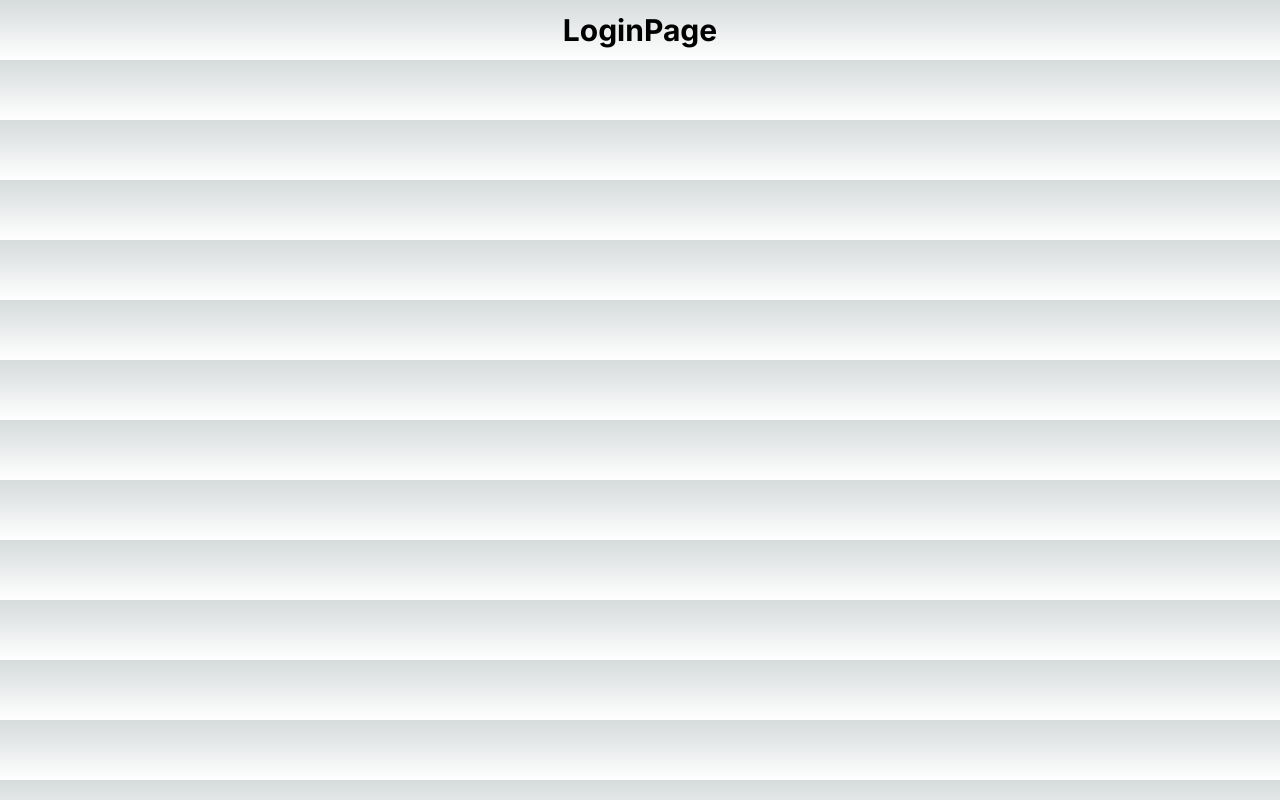
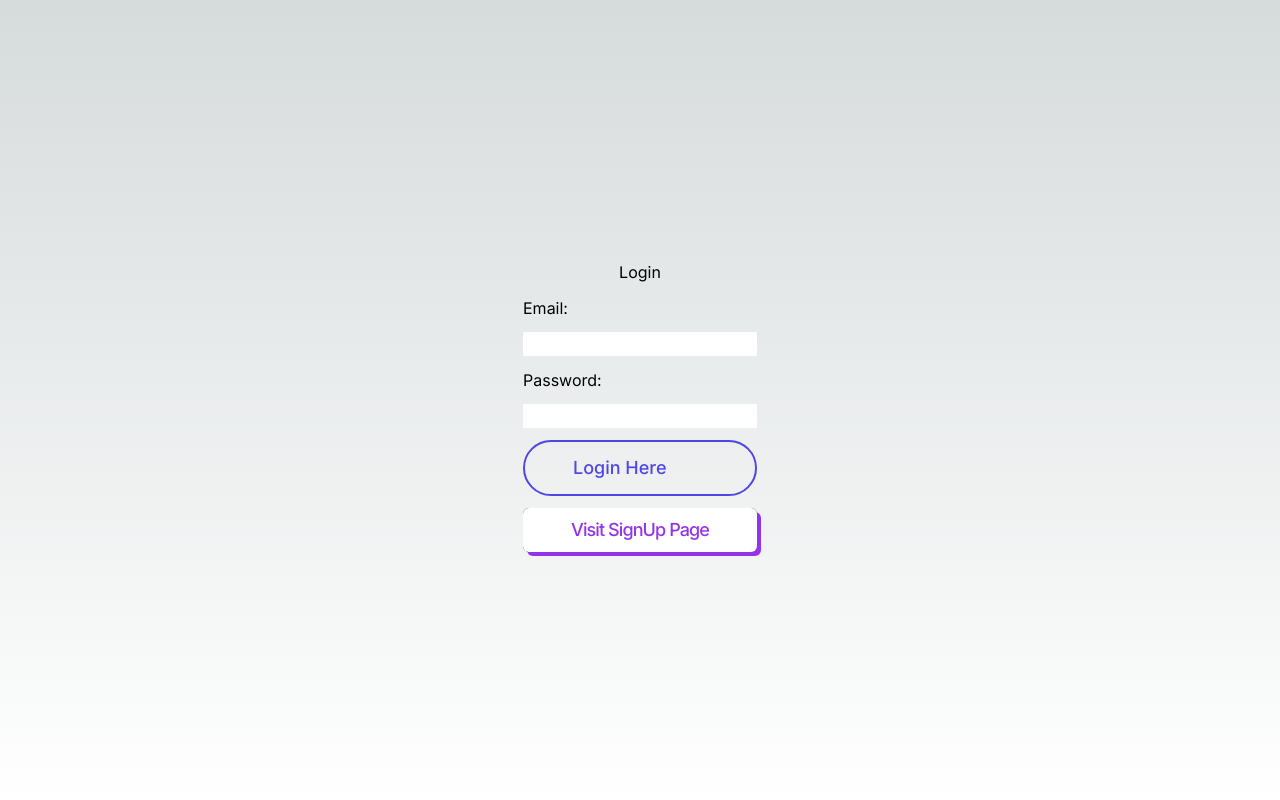
Before and after one commit to Ujjal-ENG/start-next-js, a Next.js app in the folder auth-nextjs/: page /login in a window 1280 px wide. Built offline with nearby package versions, Linux system fonts and the light colour scheme.

Commit message:
done the login apge design also

```diff
--- a/auth-nextjs/src/app/login/page.tsx
+++ b/auth-nextjs/src/app/login/page.tsx
@@ -1,5 +1,73 @@
+"use client";
+import Link from "next/link";
+import { useState } from "react";
+
 const LoginPage = () => {
-  return <div className="text-3xl font-bold text-center py-3">LoginPage</div>;
+  const [user, setUser] = useState({
+    email: "",
+    password: "",
+  });
+
+  const onLogin = async (e: any) => {
+    e.preventDefault();
+  };
+
+  return (
+    <div className="flex flex-col justify-center items-center min-h-screen py-2">
+      <h1 className="py-3">Login</h1>
+
+      <form action="" className="flex flex-col space-y-3">
+        <label htmlFor="email">Email: </label>
+        <input
+          type="email"
+          id="email"
+          value={user.email}
+          onChange={(e) => setUser({ ...user, email: e.target.value })}
+        />
+        <label htmlFor="password">Password: </label>
+        <input
+          type="password"
+          id="password"
+          value={user.password}
+          onChange={(e) => setUser({ ...user, password: e.target.value })}
+        />
+        <button
+          onClick={onLogin}
+          className="relative inline-flex items-center px-12 py-3 overflow-hidden text-lg font-medium text-indigo-600 border-2 border-indigo-600 rounded-full hover:text-white group hover:bg-gray-50"
+        >
+          <span className="absolute left-0 block w-full h-0 transition-all bg-indigo-600 opacity-100 group-hover:h-full top-1/2 group-hover:top-0 duration-400 ease"></span>
+          <span className="absolute right-0 flex items-center justify-start w-10 h-10 duration-300 transform translate-x-full group-hover:translate-x-0 ease">
+            <svg
+              className="w-5 h-5"
+              fill="none"
+              stroke="currentColor"
+              viewBox="0 0 24 24"
+              xmlns="http://www.w3.org/2000/svg"
+            >
+              <path
+                stroke-linecap="round"
+                stroke-linejoin="round"
+                stroke-width="2"
+                d="M14 5l7 7m0 0l-7 7m7-7H3"
+              ></path>
+            </svg>
+          </span>
+          <span className="relative">Login Here</span>
+        </button>
+        <Link
+          href="/signup"
+          className="relative inline-flex items-center justify-center px-6 py-2 text-lg font-medium tracking-tighter text-white bg-gray-800 rounded-md group"
+        >
+          <span className="absolute inset-0 w-full h-full mt-1 ml-1 transition-all duration-300 ease-in-out bg-purple-600 rounded-md group-hover:mt-0 group-hover:ml-0"></span>
+          <span className="absolute inset-0 w-full h-full bg-white rounded-md "></span>
+          <span className="absolute inset-0 w-full h-full transition-all duration-200 ease-in-out delay-100 bg-purple-600 rounded-md opacity-0 group-hover:opacity-100 "></span>
+          <span className="relative text-purple-600 transition-colors duration-200 ease-in-out delay-100 group-hover:text-white">
+            Visit SignUp Page
+          </span>
+        </Link>
+      </form>
+    </div>
+  );
 };
 
 export default LoginPage;
```
